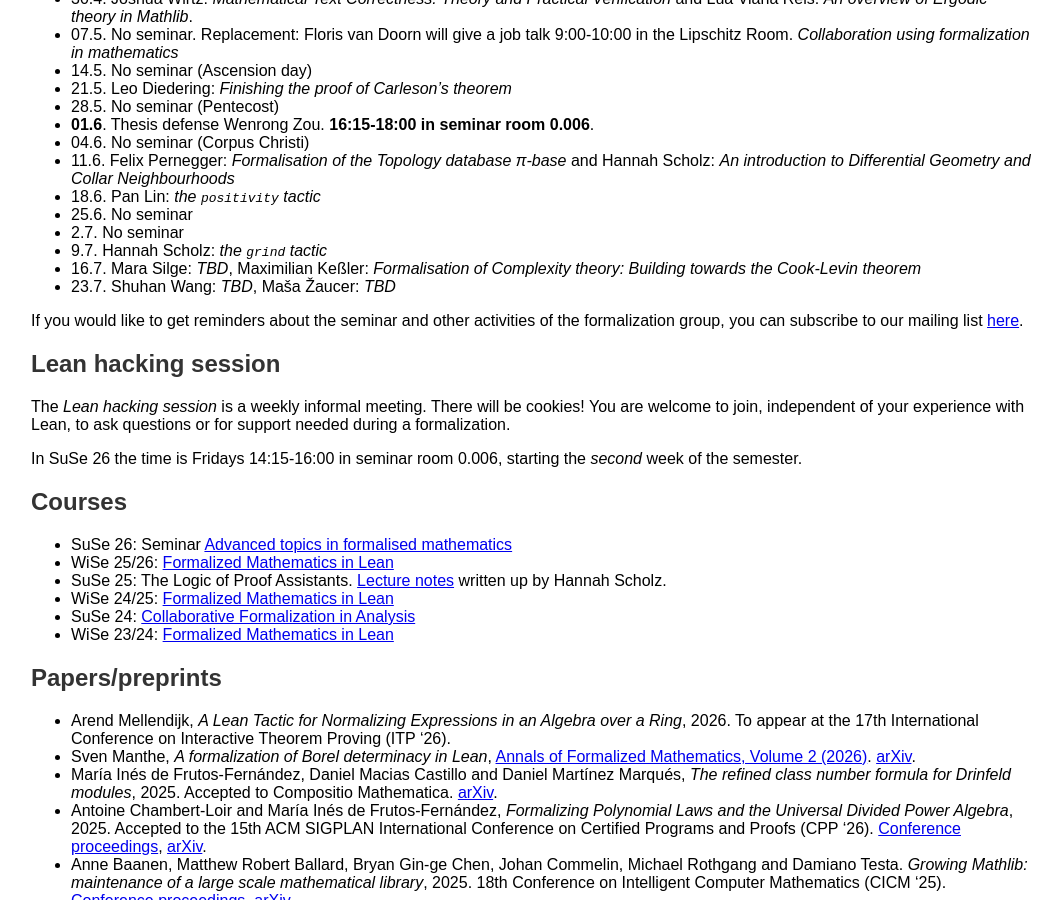
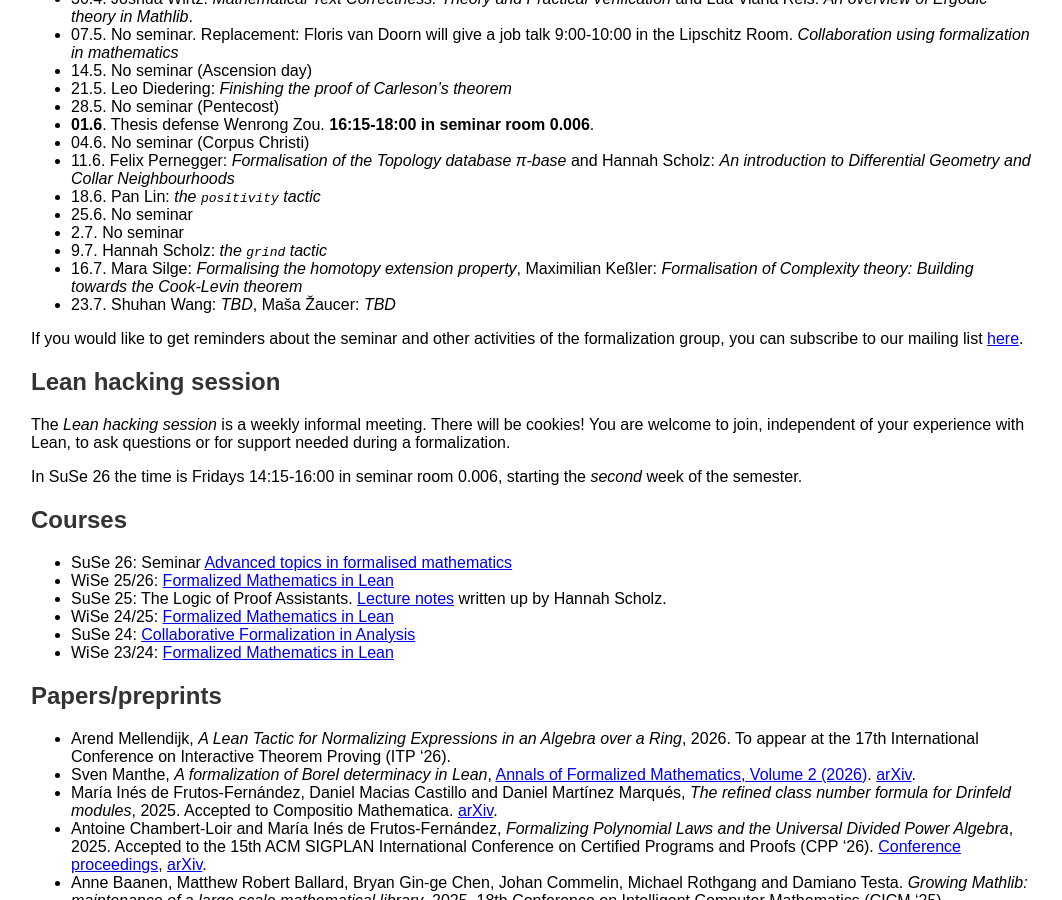
Before and after one commit to fpvandoorn/fpvandoorn.github.io, a Jekyll site: the page built from formalized-mathematics.md, in a window 1280 px wide and 900 px high, scrolled down 1028 px. Shown: the whole window, without its empty margins (109-1171 px from the left). Built offline with Jekyll 4.4.1, drawn with Linux system fonts in a browser that asks for light colours; our own code applies the rules of GitHub Pages for plain Markdown files.

Commit message:
title talk Mara

```diff
--- a/formalized-mathematics.md
+++ b/formalized-mathematics.md
@@ -66,7 +66,7 @@ In SuSe 26 the seminar will be Thursdays 10:15-12:00 in seminar room 0.007 at En
 * 25.6. No seminar
 * 2.7. No seminar
 * 9.7. Hannah Scholz: *the `grind` tactic*
-* 16.7. Mara Silge: *TBD*, Maximilian Keßler: *Formalisation of Complexity theory: Building towards the Cook-Levin theorem*
+* 16.7. Mara Silge: *Formalising the homotopy extension property*, Maximilian Keßler: *Formalisation of Complexity theory: Building towards the Cook-Levin theorem*
 * 23.7. Shuhan Wang: *TBD*, Maša Žaucer: *TBD*
 
 If you would like to get reminders about the seminar and other activities of the formalization group, you can subscribe to our mailing list [here](https://listen.uni-bonn.de/wws/info/formal-math).
```
